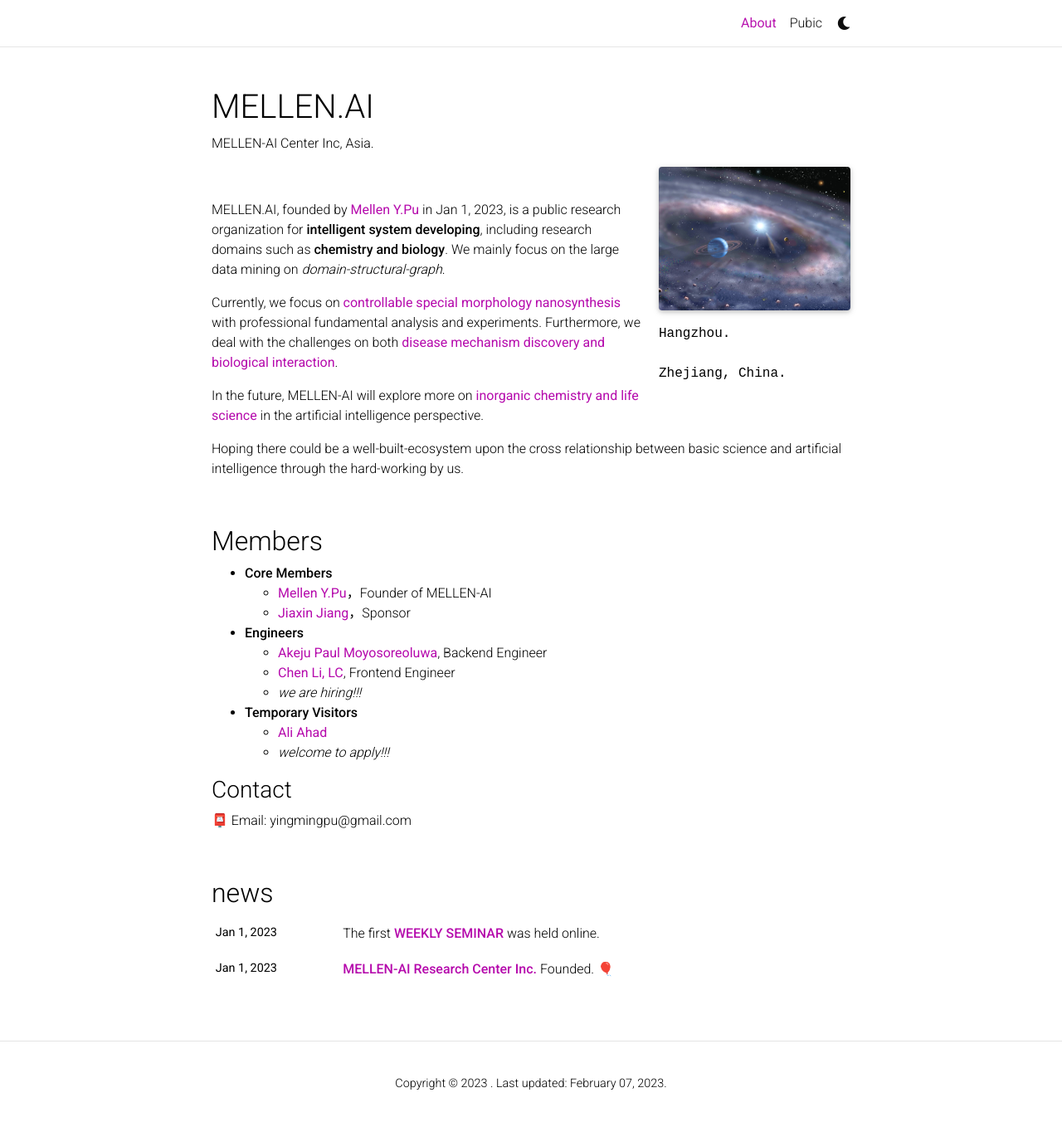
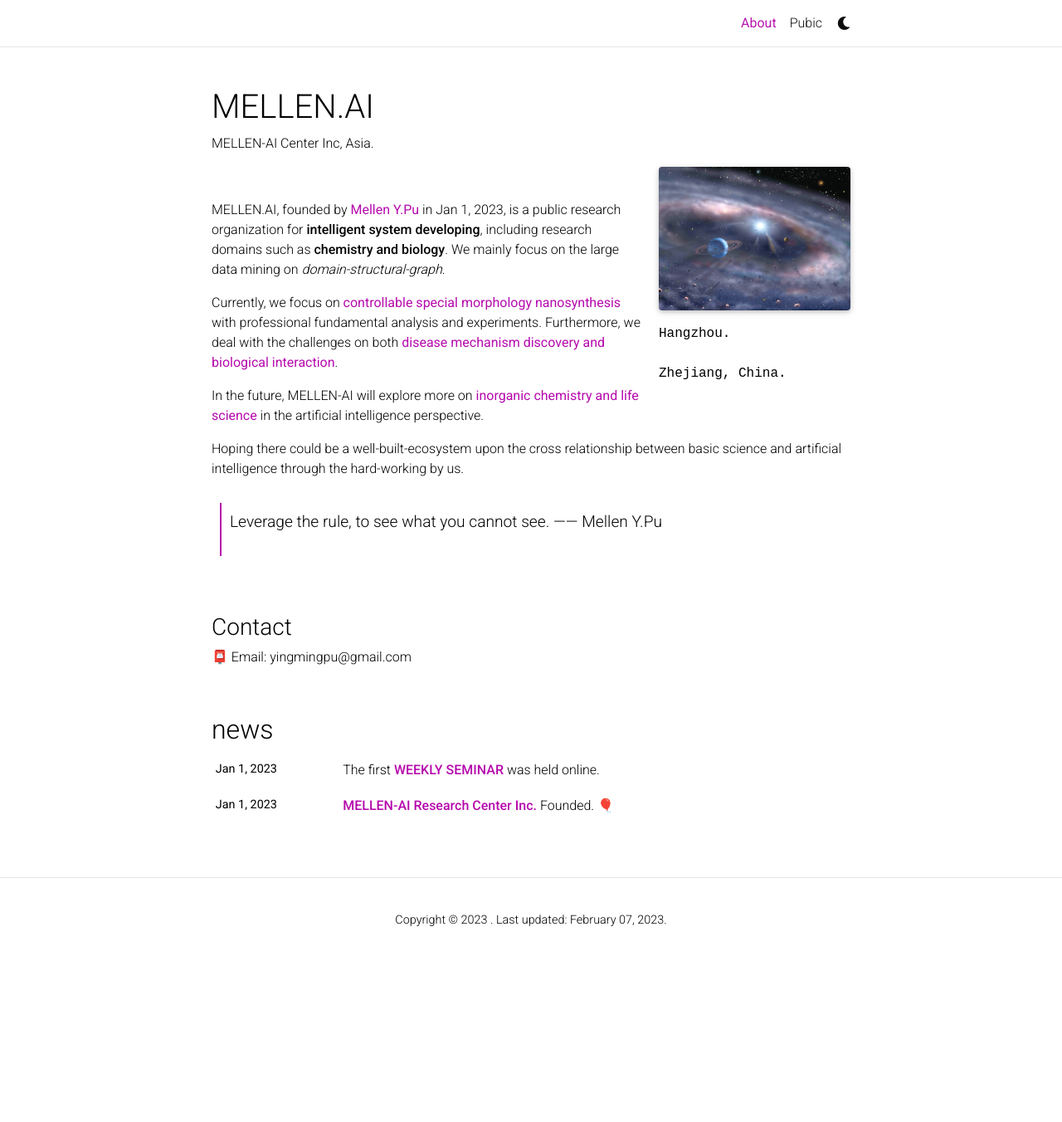
Before and after one commit to MELLEN-AI/mellen-ai.github.io, a Jekyll site: the page built from _pages/about.md, in a window 1280 px wide and 1356 px high. Shown: the top 1352 px of the window at 83% size. Built offline with Jekyll 4.4.1, drawn with Linux system fonts in a browser that asks for light colours; full-size pictures stand in for the smaller copies a plugin makes; comment, search, counter and statistics services are not loaded; a style sheet for code colours, icons or effects is not loaded.

Commit message:
updating about.md

```diff
--- a/_pages/about.md
+++ b/_pages/about.md
@@ -27,19 +27,31 @@ In the future, MELLEN-AI will explore more on <a href="#"><b>inorganic chemistry
 
 Hoping there could be a well-built-ecosystem upon the cross relationship between basic science and artificial intelligence through the hard-working by us.
 
+> Leverage the rule, to see what you cannot see. —— Mellen Y.Pu
+
 <br/>
 
-<h2>Members</h2>
-* **Core Members**
-  * <a href="https://dandelionym.github.io"><b>Mellen Y.Pu</b></a>，Founder of MELLEN-AI
-  * <a href="#"><b>Jiaxin Jiang</b></a>，Sponsor
-* **Engineers**
-  * <a href="#"><b>Akeju Paul Moyosoreoluwa</b></a>, Backend Engineer
-  * <a href="#"><b>Chen Li, LC</b></a>, Frontend Engineer
-  * *we are hiring!!!*
-* **Temporary Visitors**
-  * <a href="#"><b>Ali Ahad</b></a>
-  * *welcome to apply!!!*
+[//]: # (<h2>Members</h2>)
+
+[//]: # (* **Core Members**)
+
+[//]: # (  * <a href="https://dandelionym.github.io"><b>Mellen Y.Pu</b></a>，Founder of MELLEN-AI )
+
+[//]: # (  * <a href="#"><b>Jiaxin Jiang</b></a>，Sponsor)
+
+[//]: # (* **Engineers**)
+
+[//]: # (  * <a href="#"><b>Akeju Paul Moyosoreoluwa</b></a>, Backend Engineer)
+
+[//]: # (  * <a href="#"><b>Chen Li, LC</b></a>, Frontend Engineer)
+
+[//]: # (  * *we are hiring!!!*)
+
+[//]: # (* **Temporary Visitors**)
+
+[//]: # (  * <a href="#"><b>Ali Ahad</b></a>)
+
+[//]: # (  * *welcome to apply!!!*)
 
 
 
```
